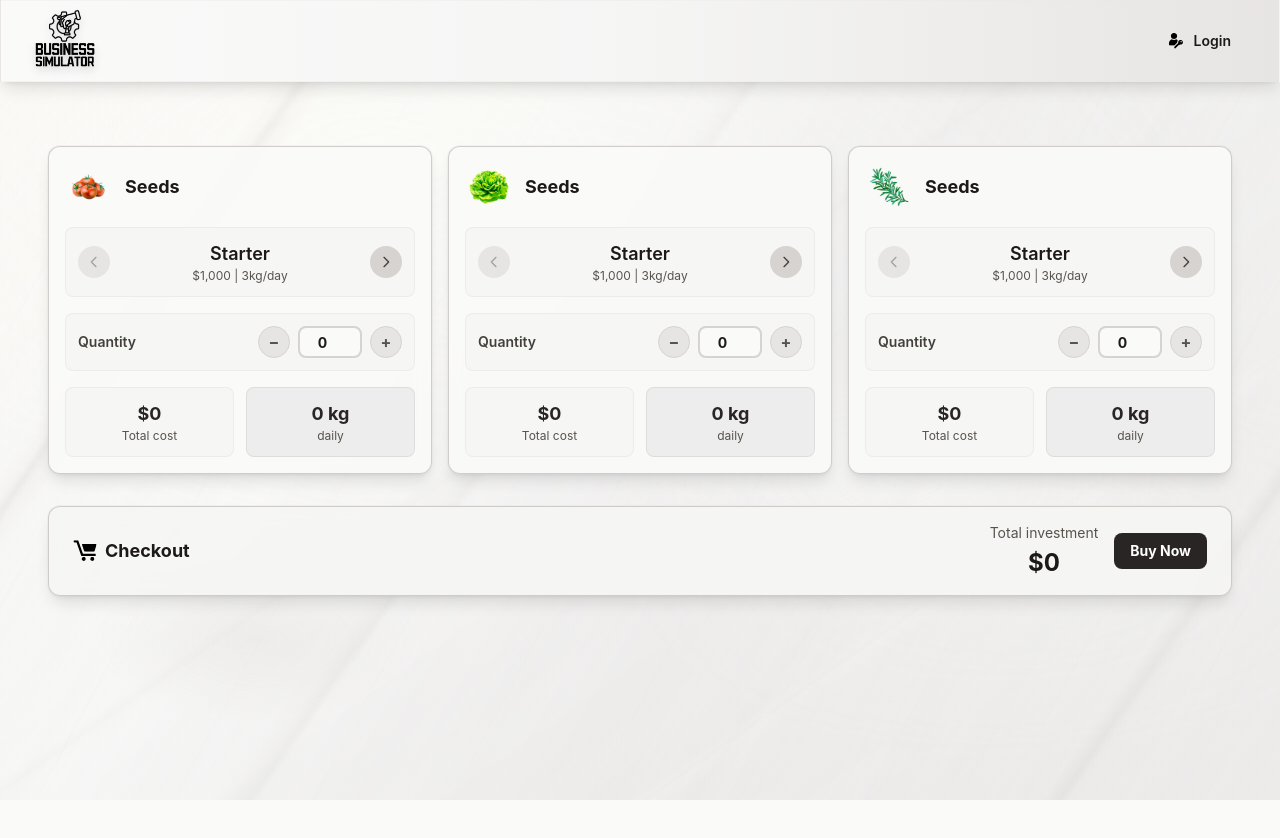
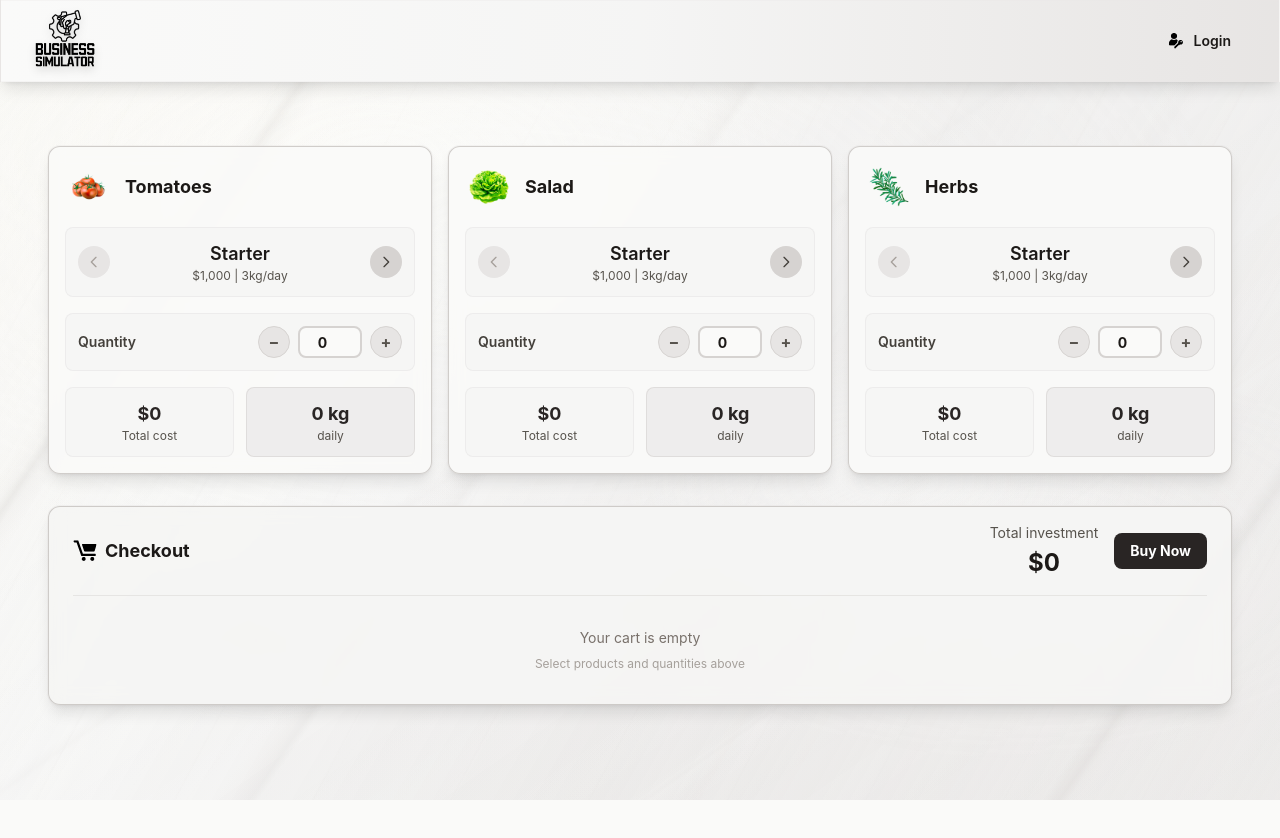
Before and after one commit to RebelsBlocks/business-simulator-frontend, a React (Vite) app: page /suppliers in a window 1280 px wide. Shown: the top 838 px of the page. Built offline with nearby package versions, Linux system fonts and the light colour scheme.

Commit message:
enhance Suppliers.tsx cart checkout
enhance Suppliers cart checkout ui

```diff
--- a/src/pages/Suppliers.tsx
+++ b/src/pages/Suppliers.tsx
@@ -4,9 +4,9 @@ import MarbleTexture from '../components/MarbleTexture';
 const Suppliers = () => {
   // Product data - updated to use PNG images instead of emojis
   const products = [
-    { id: 'tomatoes', name: 'Seeds', icon: '/tomatoes.png', color: 'from-stone-400 via-stone-600 to-stone-800' },
-    { id: 'salad', name: 'Seeds', icon: '/salad.png', color: 'from-stone-300 via-stone-500 to-stone-700' },
-    { id: 'herbs', name: 'Seeds', icon: '/herbs.png', color: 'from-stone-200 via-stone-400 to-stone-600' }
+    { id: 'tomatoes', name: 'Tomatoes', icon: '/tomatoes.png', color: 'from-stone-400 via-stone-600 to-stone-800' },
+    { id: 'salad', name: 'Salad', icon: '/salad.png', color: 'from-stone-300 via-stone-500 to-stone-700' },
+    { id: 'herbs', name: 'Herbs', icon: '/herbs.png', color: 'from-stone-200 via-stone-400 to-stone-600' }
   ];
 
   // Module data with new tier names
@@ -17,8 +17,10 @@ const Suppliers = () => {
     { id: 3, name: 'Max', cost: 6000, production: 10, description: 'Highest yield with LED' }
   ];
 
+  // Stan dla wybranych modułów (produkt -> moduł -> ilość)
   const [selectedModules, setSelectedModules] = useState<Record<string, Record<number, number>>>({});
 
+  // Stan dla wybranych tierów dla każdego produktu
   const [selectedTiers, setSelectedTiers] = useState<Record<string, number>>({
     tomatoes: 0,
     salad: 0,
@@ -71,6 +73,37 @@ const Suppliers = () => {
   const getGrandTotal = () => {
     return products.reduce((total, product) => total + getTotalCostForProduct(product.id), 0);
   };
+
+  // Funkcja do generowania szczegółowego podsumowania koszyka
+  const getCartSummary = () => {
+    const summary: Array<{
+      productName: string;
+      moduleName: string;
+      quantity: number;
+      cost: number;
+      production: number;
+    }> = [];
+
+    products.forEach(product => {
+      const productSelections = selectedModules[product.id] || {};
+      Object.entries(productSelections).forEach(([moduleIndex, quantity]) => {
+        if (quantity > 0) {
+          const module = modules[parseInt(moduleIndex)];
+          summary.push({
+            productName: product.name,
+            moduleName: module.name,
+            quantity: quantity,
+            cost: module.cost * quantity,
+            production: module.production * quantity
+          });
+        }
+      });
+    });
+
+    return summary;
+  };
+
+  const cartSummary = getCartSummary();
 
   return (
     <div className="min-h-screen relative">
@@ -192,7 +225,7 @@ const Suppliers = () => {
 
         {/* Summary */}
         <div className="bg-stone-100/90 backdrop-blur-sm border border-stone-400/50 text-stone-900 px-4 sm:px-6 py-4 rounded-xl mb-8 shadow-lg ring-1 ring-stone-300/20 hover:ring-stone-400/30 transition-all duration-300">
-          <div className="flex flex-col sm:flex-row justify-between items-center space-y-3 sm:space-y-0">
+          <div className="flex flex-col sm:flex-row justify-between items-center space-y-3 sm:space-y-0 mb-4">
             <div className="text-base sm:text-lg font-bold flex items-center">
               <img src="/10.svg" alt="Checkout" className="w-6 h-6 mr-2" />
               Checkout
@@ -209,6 +242,49 @@ const Suppliers = () => {
               </button>
             </div>
           </div>
+
+          {/* Cart Details */}
+          {cartSummary.length > 0 && (
+            <div className="border-t border-stone-300/50 pt-4">
+              <div className="text-sm font-semibold text-stone-700 mb-3">
+                Cart Contents ({cartSummary.length} items)
+              </div>
+              <div className="space-y-2 max-h-48 overflow-y-auto scrollbar-thin scrollbar-thumb-stone-300 scrollbar-track-stone-100/50 backdrop-blur-sm">
+                {cartSummary.map((item, index) => (
+                  <div key={index} className="flex items-center justify-between p-2 bg-stone-50/90 backdrop-blur-sm rounded-lg border border-stone-200/60 shadow-sm hover:shadow-md transition-all duration-200">
+                    <div className="flex items-center space-x-3">
+                      <div className="w-8 h-8 bg-stone-200 rounded-full flex items-center justify-center">
+                        <span className="text-xs font-bold text-stone-600">{item.quantity}</span>
+                      </div>
+                      <div>
+                        <div className="text-sm font-semibold text-stone-800">
+                          {item.productName} - {item.moduleName}
+                        </div>
+                        <div className="text-xs text-stone-600">
+                          {item.production} kg/day production
+                        </div>
+                      </div>
+                    </div>
+                    <div className="text-right">
+                      <div className="text-sm font-bold text-stone-800">
+                        ${item.cost.toLocaleString()}
+                      </div>
+                    </div>
+                  </div>
+                ))}
+              </div>
+            </div>
+          )}
+
+          {/* Empty Cart Message */}
+          {cartSummary.length === 0 && (
+            <div className="border-t border-stone-300/50 pt-4">
+              <div className="text-center py-4">
+                <div className="text-sm text-stone-500 mb-2">Your cart is empty</div>
+                <div className="text-xs text-stone-400">Select products and quantities above</div>
+              </div>
+            </div>
+          )}
         </div>
 
       </div>
```
